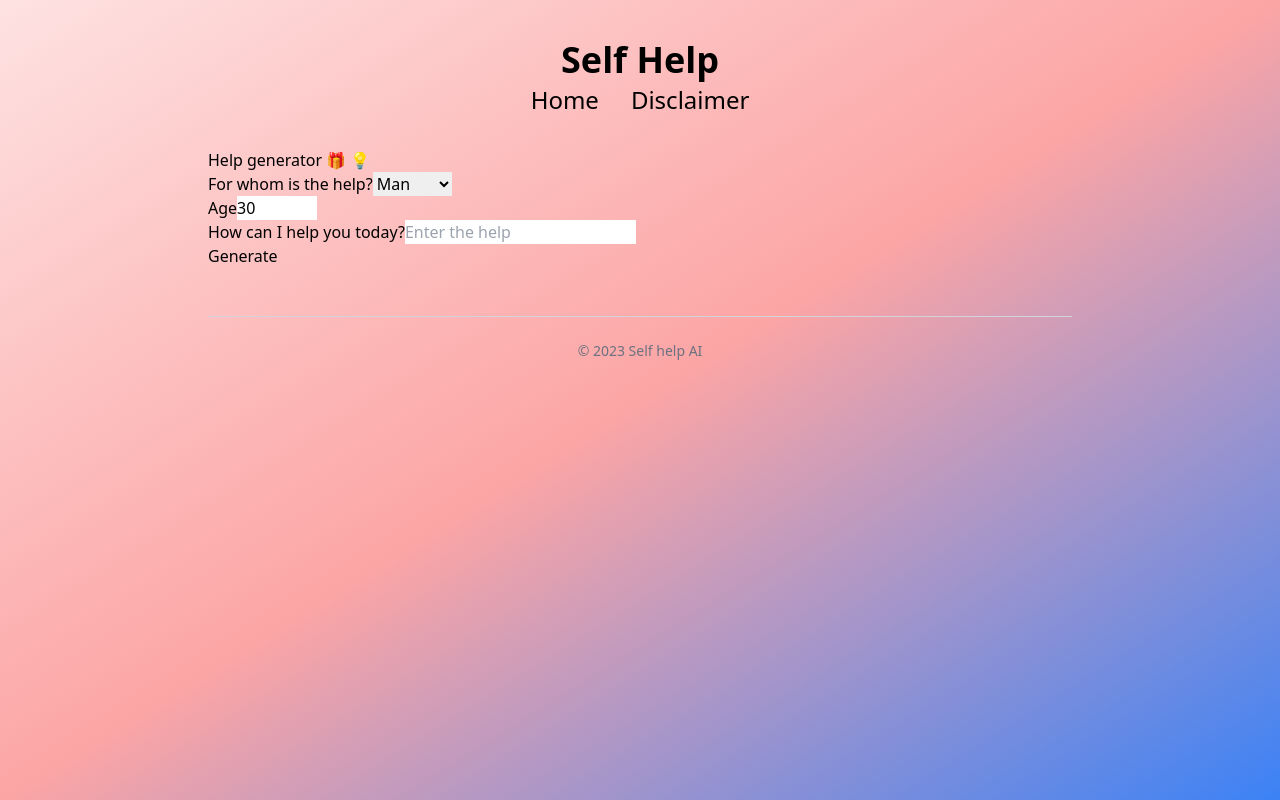
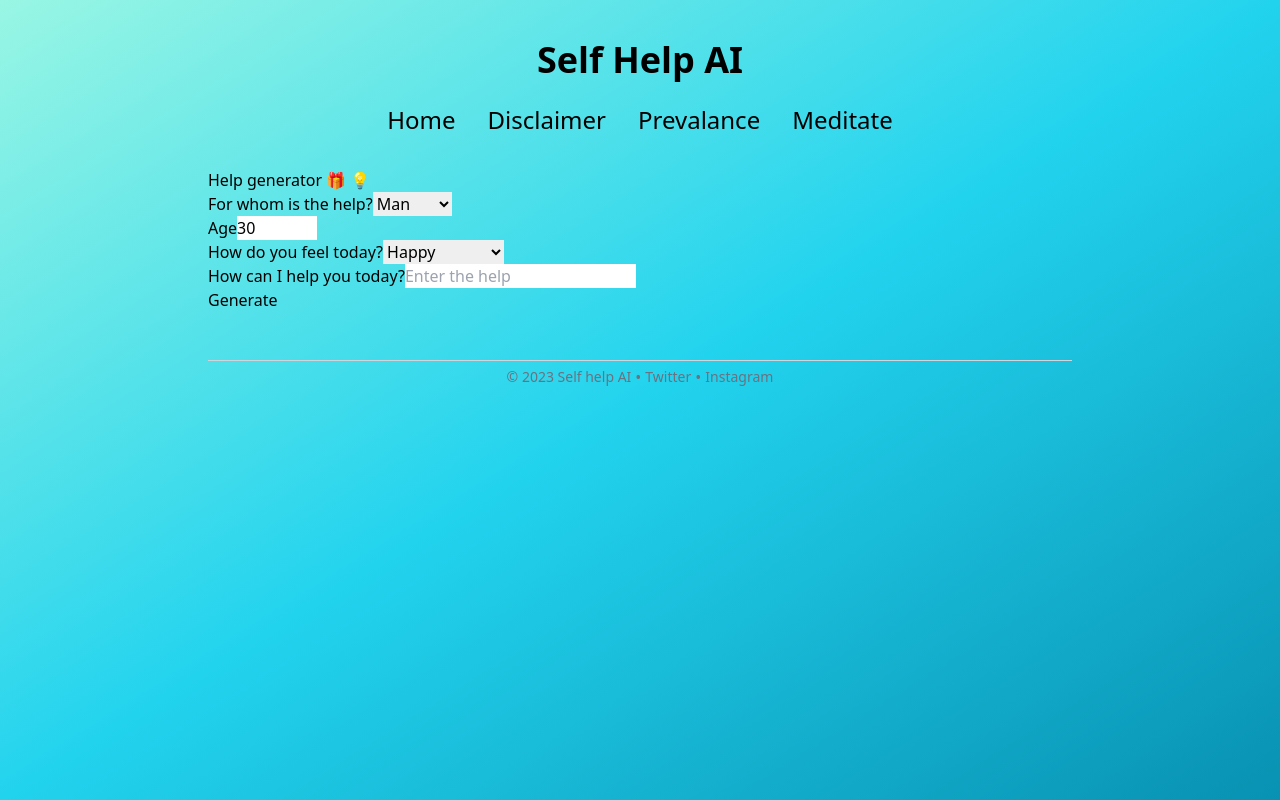
Before and after one commit to anusha-arunn/SelfHelpAI, a Next.js app: page / in a window 1280 px wide. Built offline with nearby package versions, Linux system fonts and the light colour scheme.

Commit message:
Added alone and meditate. Changed bg

```diff
--- a/components/Layout.tsx
+++ b/components/Layout.tsx
@@ -1,4 +1,5 @@
 import Link from "next/link";
+import Image from "next/image";
 interface Props {
   children?: React.ReactNode;
 }
@@ -9,13 +10,16 @@ const Layout = ({ children }: Props) => {
       <div className="min-h-screen dark:bg-black">
         <div className="flex flex-col">
           <nav className="pt-10 text-center">
-            <Link
-              href="/"
-              className="py-1 font-bold text-4xl hover:text-gray-500 duration-200 dark:text-gray-100 dark:hover:text-gray-600"
-            >
-              {`Self Help`}
-            </Link>
-
+            <div className="flex flex-row justify-center items-center pb-5">
+              <h1>
+                <Link
+                  href="/"
+                  className="text-center font-bold text-4xl hover:text-gray-500 duration-200 dark:text-gray-100 dark:hover:text-gray-600"
+                >
+                  {`Self Help AI`}
+                </Link>
+              </h1>
+            </div>
             <div className="flex flex-row justify-center gap-8 py-1 text-2xl">
               <Link
                 href="/"
@@ -29,6 +33,18 @@ const Layout = ({ children }: Props) => {
               >
                 Disclaimer
               </Link>
+              <Link
+                href="/alone"
+                className="hover:text-gray-700 dark:text-gray-400 dark:hover:text-gray-600"
+              >
+                Prevalance
+              </Link>
+              <Link
+                href="/meditate"
+                className="hover:text-gray-700 dark:text-gray-400 dark:hover:text-gray-600"
+              >
+                Meditate
+              </Link>
             </div>
           </nav>
 
@@ -36,8 +52,12 @@ const Layout = ({ children }: Props) => {
 
           <footer className="mt-5">
             <hr className="w-full pt-1 border-gray-300 border-1" />
-            <div className="py-5 text-xl text-center">
-              <div className="text-sm text-gray-500">© 2023 Self help AI</div>
+            <div className="flex flex-row justify-center items-center">
+              <p className="text-sm text-gray-500">© 2023 Self help AI</p>
+              <p className="text-gray-500 px-1 ">•</p>
+              <p className="text-sm text-gray-500">Twitter</p>
+              <p className="text-gray-500 px-1 ">•</p>
+              <p className="text-sm text-gray-500">Instagram</p>
             </div>
           </footer>
         </div>
--- a/package.json
+++ b/package.json
@@ -19,6 +19,7 @@
     "openai": "^3.1.0",
     "react": "18.2.0",
     "react-dom": "18.2.0",
+    "react-h5-audio-player": "^3.8.6",
     "typescript": "4.9.4"
   },
   "devDependencies": {
--- a/pages/_app.tsx
+++ b/pages/_app.tsx
@@ -1,6 +1,5 @@
 import type { AppProps } from "next/app";
 import "../styles/globals.css";
-// import "../lib/main.scss";
 import Layout from "../components/Layout";
 
 function MyApp({ Component, pageProps }: AppProps) {
--- a/pages/_document.tsx
+++ b/pages/_document.tsx
@@ -5,7 +5,7 @@ class MyDocument extends Document {
     return (
       <Html lang="en" className="">
         <Head />
-        <body className="from-red-100 via-red-300 to-blue-500 bg-gradient-to-br dark:bg-black max-w-4xl px-4 mx-auto">
+        <body className="from-teal-200 via-cyan-400 to-cyan-600 bg-gradient-to-br dark:bg-black max-w-4xl px-4 mx-auto">
           <Main />
           <NextScript />
         </body>
--- /dev/null
+++ b/pages/alone.tsx
@@ -0,0 +1,31 @@
+import { Lato } from "@next/font/google";
+
+const roboto = Lato({
+  weight: "300",
+  subsets: ["latin"],
+});
+
+export default function Alone() {
+  return (
+    <div className="py-10 dark:bg-black flex items-center grid-cols-3 grid-flow-col gap-4 divide-x">
+      <div lang="en" className={roboto.className}>
+        <div className="row-span-2 text-left text-2xl dark:text-gray-200">
+          You Are Not Alone According to the Anxiety & Depression Association of
+          America, anxiety disorders are the most common mental illness in the
+          United States, affecting some 40 million adults, or about 18% of the
+          population. <br />
+          Childhood anxiety disorders are even more common, affecting
+          one-quarter of those ages 13 to 18 in the U.S. And nearly half of
+          those diagnosed with depression — which affects 17.3 million adults 18
+          and older in the U.S. and 264 million people worldwide — are also
+          diagnosed with anxiety. <br />
+          So the next time you feel alone, or like no one will understand, take
+          comfort in the fact that you are part of the 1 in 13 people worldwide
+          who suffers from anxiety, according to the World Health Organization
+          (WHO). That's hundreds of millions of people who get it! <br />
+          You do not have to worry about anything. We are here to help you here!
+        </div>
+      </div>
+    </div>
+  );
+}
--- a/pages/api/generate.js
+++ b/pages/api/generate.js
@@ -6,15 +6,20 @@ const configuration = new Configuration({
 const openai = new OpenAIApi(configuration);
 
 export default async function (req, res) {
-  const { gender, age, help } = req.body;
+  const { gender, age, emotion, help } = req.body;
   const completion = await openai.createCompletion({
     model: "text-davinci-003",
-    prompt: generatePrompt(gender, age, help),
-    temperature: 0.9,
+    prompt: generatePrompt(
+      gender,
+      age,
+      emotion,
+      `Help with ${emotion} at ${age} and a ${gender}`
+    ),
+    temperature: 0.7,
     max_tokens: 2048,
   });
   res.status(200).json({ result: completion.data.choices[0].text });
 }
-function generatePrompt(gender, age, help) {
-  return `for a ${age} years old ${gender} that ${help}.`;
+function generatePrompt(gender, age, emotion, help) {
+  return `Help with ${emotion} at ${age} and a ${gender}`;
 }
--- a/pages/index.tsx
+++ b/pages/index.tsx
@@ -4,6 +4,7 @@ import { useState } from "react";
 
 export default function Home() {
   const [gender, setGender] = useState("man");
+  const [emotion, setEmotion] = useState("");
   const [age, setAge] = useState(30);
   const [help, setHelp] = useState("");
   const [loading, setLoading] = useState(false);
@@ -32,8 +33,8 @@ export default function Home() {
   return (
     <div>
       <Head>
-        <title>OpenAI Quickstart</title>
-        <link rel="icon" href="/dog.png" />
+        <title>Self Help AI</title>
+        <link rel="icon" href="/favicon.ico" />
       </Head>
 
       <main>
@@ -60,6 +61,24 @@ export default function Home() {
             onChange={(e) => setAge(Number.parseInt(e.target.value))}
           />
           <br />
+          <label>How do you feel today?</label>
+          <select
+            name="emotion"
+            value={emotion}
+            onChange={(e) => setEmotion(e.target.value)}
+          >
+            <option value="happy">Happy</option>
+            <option value="sad">Sad</option>
+            <option value="frustrated">Frustrated</option>
+            <option value="angry">Angry</option>
+            <option value="excited">Excited</option>
+            <option value="nervous">Nervous</option>
+            <option value="calm">Calm</option>
+            <option value="content">Content</option>
+            <option value="disappointed">Disappointed</option>
+            <option value="anxious">Anxious</option>
+          </select>
+          <br />
           <label>How can I help you today?</label>
           <input
             type="text"
--- /dev/null
+++ b/pages/meditate.tsx
@@ -0,0 +1,19 @@
+import AudioPlayer from "react-h5-audio-player";
+
+function PlayerControls() {
+  return (
+    <div className="bg-transparent">
+      <AudioPlayer
+        autoPlay
+        src={"/song.mp3"}
+        onPlay={(e) => console.log("onPlay")}
+        // other props here
+        showSkipControls
+        autoPlayAfterSrcChange
+      />
+    </div>
+  );
+}
+export default PlayerControls;
+
+//https://blog.openreplay.com/building-a-music-entertainment-application-with-reactjs-nextjs-algolia-and-firebase/
```
Also changed, not shown: 2 other files (tests, documents, lock files or other folders).
